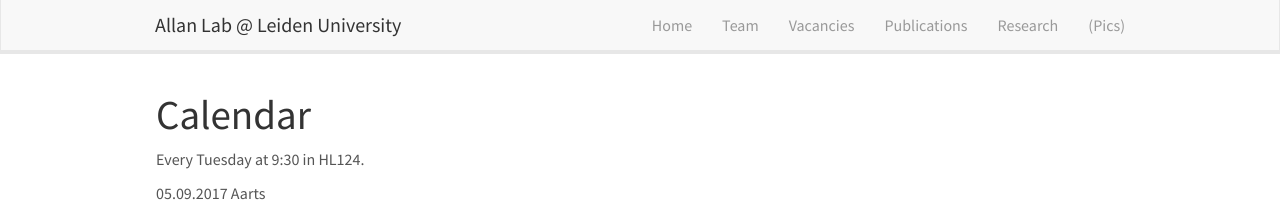
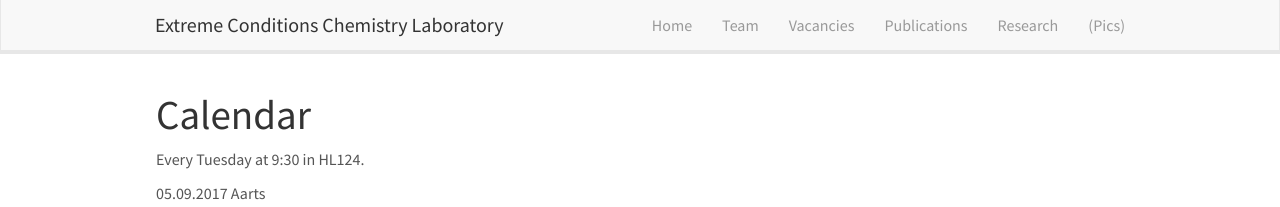
Before and after one commit to eccl-jsi/eccl-jsi.github.io, a Jekyll site: the page built from _pages/mini_lecture_series.md, in a window 1280 px wide. Shown: the top 207 px of the page. Built offline with Jekyll 4.4.1, drawn with Linux system fonts in a browser that asks for light colours; nearby versions of some CDN libraries.

Commit message:
Update header.html

```diff
--- a/_includes/header.html
+++ b/_includes/header.html
@@ -8,7 +8,7 @@
 		<span class="icon-bar"></span>
 	  </button>
 
-    <a class="navbar-brand" href="{{ site.url }}{{ site.baseurl }}/">Allan Lab @ Leiden University</a>
+    <a class="navbar-brand" href="{{ site.url }}{{ site.baseurl }}/">Extreme Conditions Chemistry Laboratory</a>
 	</div>
 	<div class="collapse navbar-collapse" id="navbar-collapse-1">
 	  <ul class="nav navbar-nav navbar-right">
```
